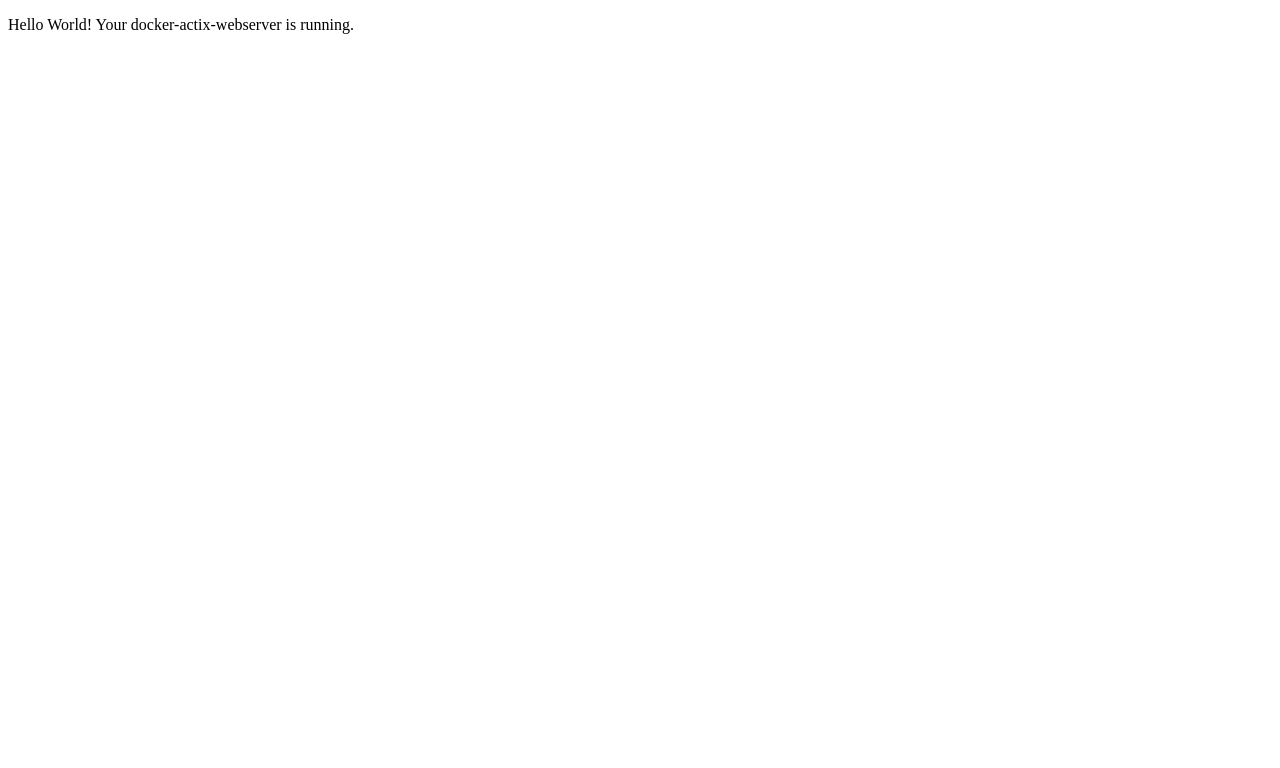
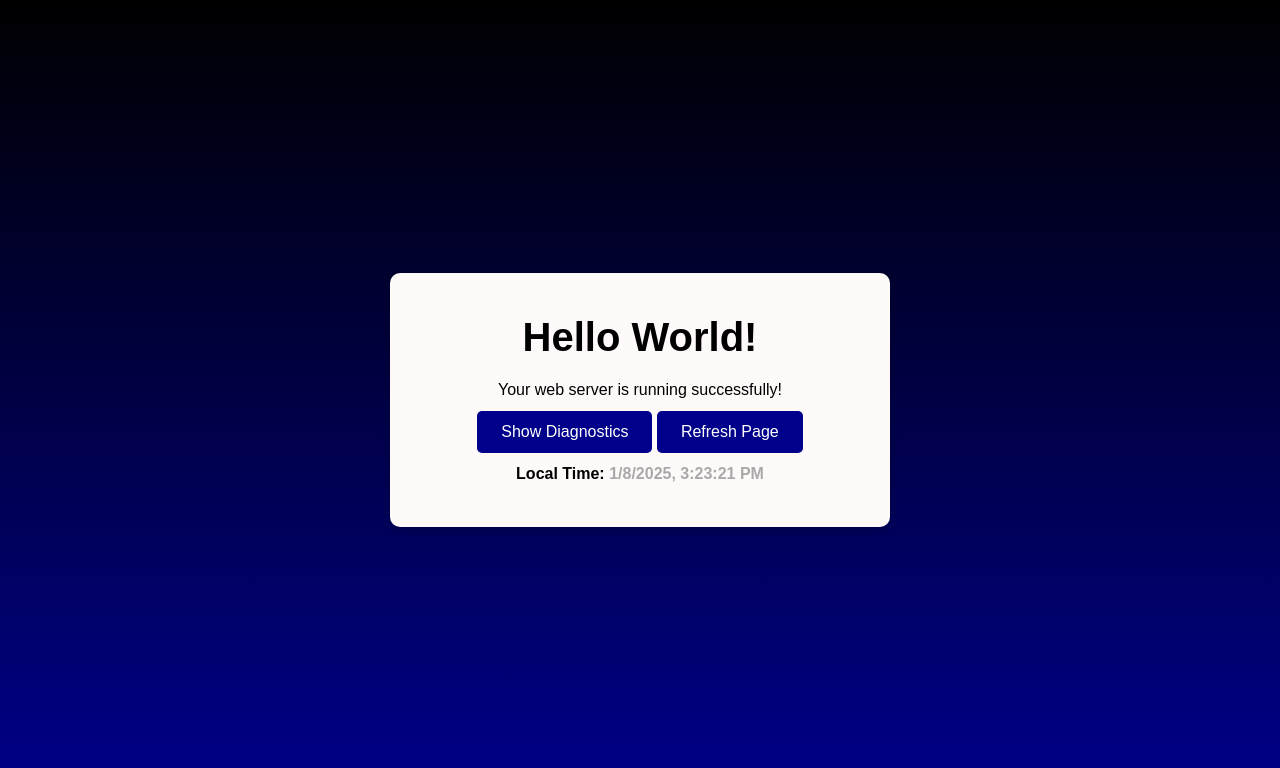
Before and after one commit to patrickramp/actix-webserver, a plain HTML site: page public/index.html in a window 1280 px wide. Drawn offline with Linux system fonts and the light colour scheme.

Commit message:
Updated example public site.

```diff
--- a/public/index.html
+++ b/public/index.html
@@ -2,9 +2,125 @@
 <html lang="en">
 <head>
     <meta charset="UTF-8">
-    <title>Hello World</title>
+    <meta name="viewport" content="width=device-width, initial-scale=1.0">
+    <title>Hello World!</title>
+    <style>
+        /* General Reset */
+        * {
+            margin: 0;
+            padding: 0;
+            box-sizing: border-box;
+        }
+
+        body {
+            font-family: 'Arial', sans-serif;
+            color: black;
+            line-height: 1.6;
+            background: linear-gradient(to bottom, black 0%, darkblue 100%);
+            display: flex;
+            justify-content: center;
+            align-items: center;
+            height: 100vh;
+            overflow: hidden;
+        }
+
+        .container {
+            text-align: center;
+            background: snow;
+            padding: 2em 3em;
+            border-radius: 10px;
+            box-shadow: 0 4px 8px rgba(0, 0, 0, 0.2);
+            max-width: 500px;
+            width: 90%;
+        }
+
+        h1 {
+            font-size: 2.5em;
+            color: black;
+        }
+
+        p {
+            padding: 0.5em 0;
+            color: black;
+        }
+
+        button {
+            background: darkblue;
+            color: white;
+            border: none;
+            padding: 0.75em 1.5em;
+            font-size: 1em;
+            border-radius: 5px;
+            cursor: pointer;
+            transition: background 0.3s;
+        }
+
+        button:hover {
+            background: darkslateblue;
+        }
+
+        .diagnostic {
+            margin-top: 1.5em;
+            font-size: 0.9em;
+            color: black;
+            display: none; /* Initially hidden */
+        }
+
+        .highlight {
+            font-weight: bold;
+            color: darkgray;
+        }
+    </style>
 </head>
 <body>
-<p>Hello World! Your docker-actix-webserver is running.</p>
+    <div class="container">
+        <h1>Hello World!</h1>
+        <p>Your web server is running successfully!</p>
+        <button onclick="toggleDiagnostics()">Show Diagnostics</button>
+        <div class="diagnostic" id="diagnostic-info">
+            <p><strong>Browser:</strong> <span class="highlight" id="browser-info">Loading...</span></p>
+            <p><strong>Screen Resolution:</strong> <span class="highlight" id="screen-info">Loading...</span></p>
+        </div>
+        <button onclick="refreshPage()">Refresh Page</button>
+        <p><strong>Local Time:</strong> <span class="highlight" id="current-time">Loading...</span></p>
+    </div>
+
+    <script>
+        // Initialize the page
+        updateDiagnostics();
+
+        // Function to toggle the visibility of the diagnostics section
+        function toggleDiagnostics() {
+            const diagnostic = document.getElementById('diagnostic-info');
+            const button = event.target;
+
+            // Toggle display style
+            if (diagnostic.style.display === 'none' || diagnostic.style.display === '') {
+                diagnostic.style.display = 'block';
+                button.textContent = "Hide Diagnostics";
+                updateDiagnostics();
+            } else {
+                diagnostic.style.display = 'none';
+                button.textContent = "Show Diagnostics";
+            }
+        }
+
+        // Function to update diagnostics information
+        function updateDiagnostics() {
+            const now = new Date();
+            const browserInfo = `${navigator.appName} ${navigator.appVersion}`;
+            const screenInfo = `${screen.width}x${screen.height}`;
+
+            // Update diagnostic elements
+            document.getElementById('current-time').textContent = now.toLocaleString();
+            document.getElementById('browser-info').textContent = browserInfo;
+            document.getElementById('screen-info').textContent = screenInfo;
+        }
+
+        // Function to refresh entire page
+        function refreshPage() {
+          location.reload();
+        }
+    </script>
 </body>
 </html>
```
